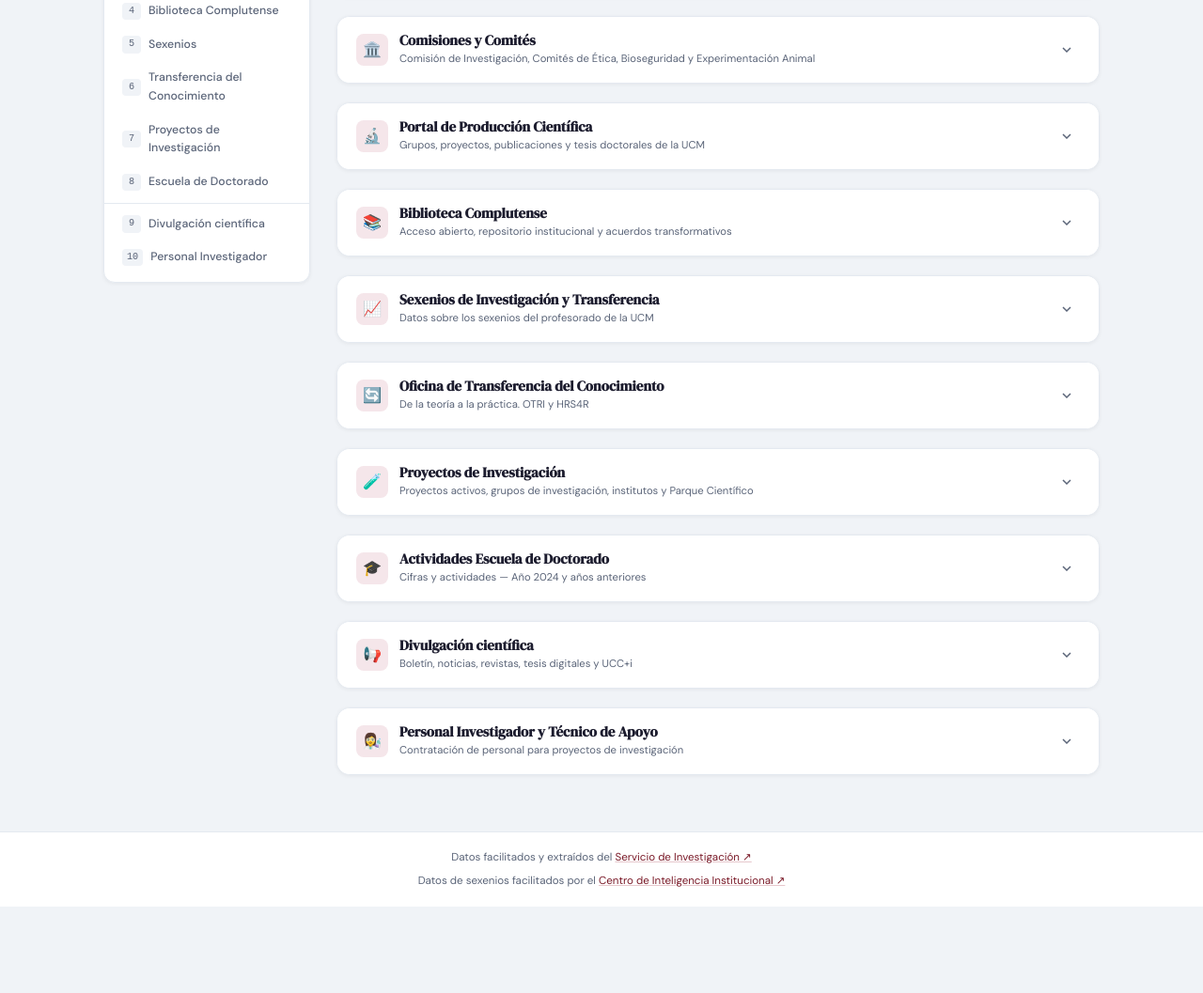
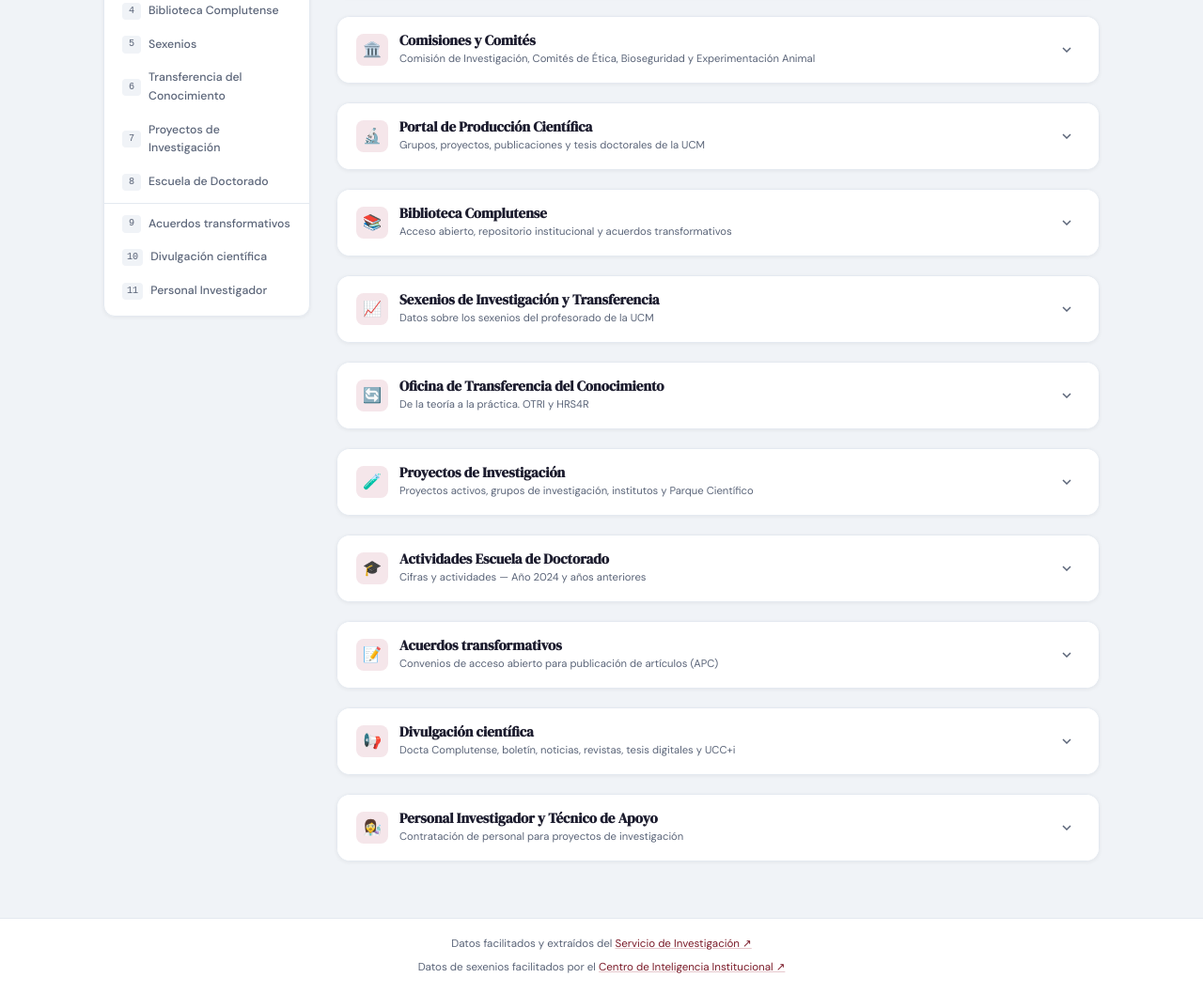
Before and after one commit to ucm-transparencia/investigacion, a plain HTML site: page index.html in a window 1280 px wide. Shown: the part 314-1371 px from the top of the page at 94% size. Before the commit the page ends 1279 px from the top, so only its background shows below. Drawn offline with Linux system fonts and the light colour scheme.

Commit message:
Revise navigation and add transformative agreements section
Updated navigation items and added new section for transformative agreements.

```diff
--- a/index.html
+++ b/index.html
@@ -532,8 +532,9 @@
       <li class="nav-item"><a href="#proyectos"><span class="nav-num">7</span> Proyectos de Investigación</a></li>
       <li class="nav-item"><a href="#doctorado"><span class="nav-num">8</span> Escuela de Doctorado</a></li>
       <li class="nav-divider"></li>
-      <li class="nav-item verde"><a href="#divulgacion"><span class="nav-num">9</span> Divulgación científica</a></li>
-      <li class="nav-item verde"><a href="#personal"><span class="nav-num">10</span> Personal Investigador</a></li>
+      <li class="nav-item verde"><a href="#acuerdos"><span class="nav-num">9</span> Acuerdos transformativos</a></li>
+      <li class="nav-item verde"><a href="#divulgacion"><span class="nav-num">10</span> Divulgación científica</a></li>
+      <li class="nav-item verde"><a href="#personal"><span class="nav-num">11</span> Personal Investigador</a></li>
     </ul>
   </nav>
 
@@ -985,13 +986,43 @@
       </div>
     </div>
 
-    <!-- 9. DIVULGACIÓN -->
+    <!-- 9. ACUERDOS TRANSFORMATIVOS -->
+    <div class="section" id="acuerdos">
+      <div class="section-hdr" onclick="toggle(this)" aria-expanded="false">
+        <div class="section-hdr-icon">📝</div>
+        <div class="section-hdr-text">
+          <h2>Acuerdos transformativos</h2>
+          <span>Convenios de acceso abierto para publicación de artículos (APC)</span>
+        </div>
+        <div class="section-chevron">
+          <svg width="16" height="16" fill="none" stroke="currentColor" stroke-width="2.2" viewBox="0 0 24 24"><path d="m6 9 6 6 6-6"/></svg>
+        </div>
+      </div>
+      <div class="section-body">
+        <div class="section-body-inner">
+          <div style="padding:16px 20px 20px">
+            <div class="card card-wide">
+              <div class="card-icon">📄</div>
+              <div class="card-body">
+                <div class="card-title">Acuerdos transformativos — Publicar en acceso abierto</div>
+                <div class="card-desc">Convenios de la UCM con editoriales para la publicación de artículos en acceso abierto sin coste para el investigador (APC).</div>
+              </div>
+              <div class="card-actions">
+                <a href="https://biblioguias.ucm.es/publicar-en-acceso-abierto/acuerdos-transformativos" class="btn btn-verde" target="_blank" rel="noopener">Ver →</a>
+              </div>
+            </div>
+          </div>
+        </div>
+      </div>
+    </div>
+
+    <!-- 10. DIVULGACIÓN -->
     <div class="section" id="divulgacion">
       <div class="section-hdr" onclick="toggle(this)" aria-expanded="false">
         <div class="section-hdr-icon">📢</div>
         <div class="section-hdr-text">
           <h2>Divulgación científica</h2>
-          <span>Boletín, noticias, revistas, tesis digitales y UCC+i</span>
+          <span>Docta Complutense, boletín, noticias, revistas, tesis digitales y UCC+i</span>
         </div>
         <div class="section-chevron">
           <svg width="16" height="16" fill="none" stroke="currentColor" stroke-width="2.2" viewBox="0 0 24 24"><path d="m6 9 6 6 6-6"/></svg>
@@ -1000,6 +1031,13 @@
       <div class="section-body">
         <div class="section-body-inner">
           <div class="cards-grid cols-3">
+            <div class="card verde">
+              <div class="card-title">Docta Complutense</div>
+              <div class="card-desc">Repositorio institucional en acceso abierto de la UCM.</div>
+              <div class="card-actions">
+                <a href="https://docta.ucm.es/home" class="btn btn-verde" target="_blank" rel="noopener">Ver →</a>
+              </div>
+            </div>
             <div class="card">
               <div class="card-title">Boletín informativo</div>
               <div class="card-desc">Boletín de divulgación científica de la UCM.</div>
@@ -1040,7 +1078,7 @@
       </div>
     </div>
 
-    <!-- 10. PERSONAL INVESTIGADOR -->
+    <!-- 11. PERSONAL INVESTIGADOR -->
     <div class="section" id="personal">
       <div class="section-hdr" onclick="toggle(this)" aria-expanded="false">
         <div class="section-hdr-icon">👩‍🔬</div>
```
